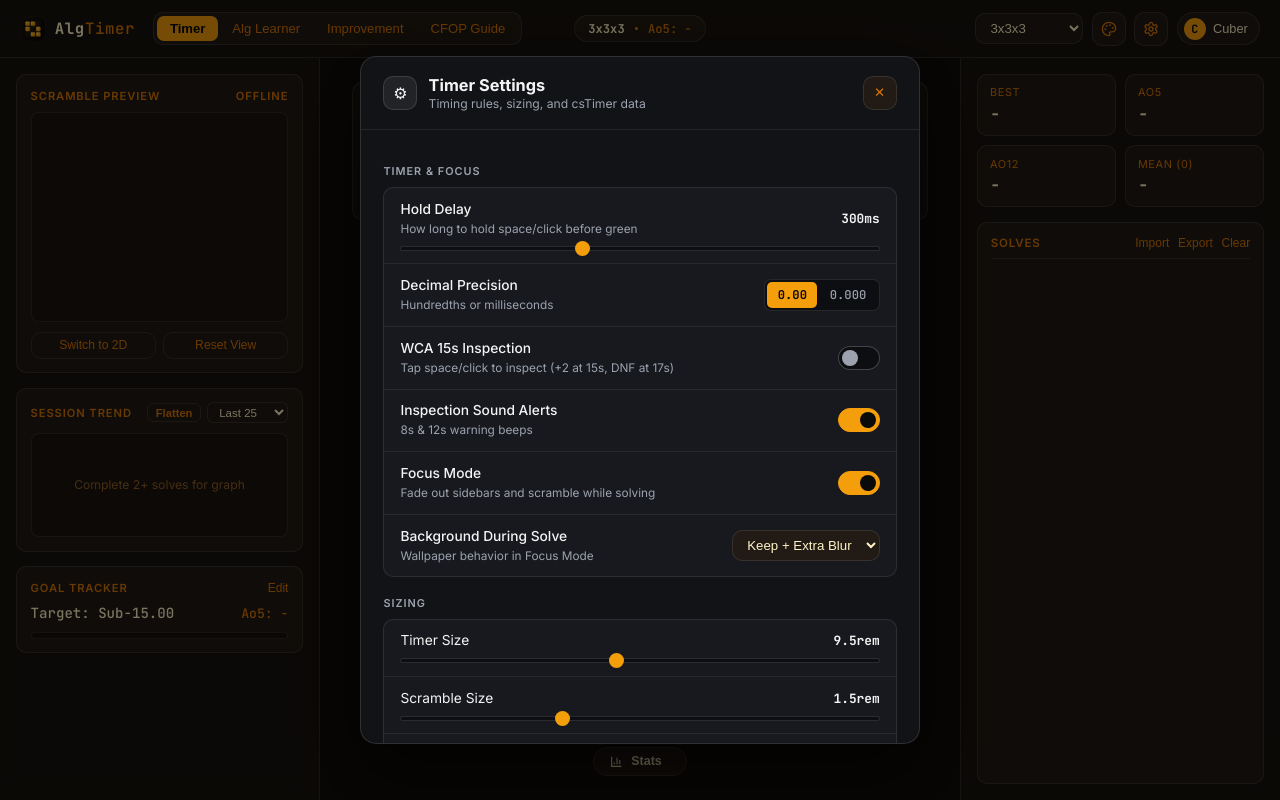
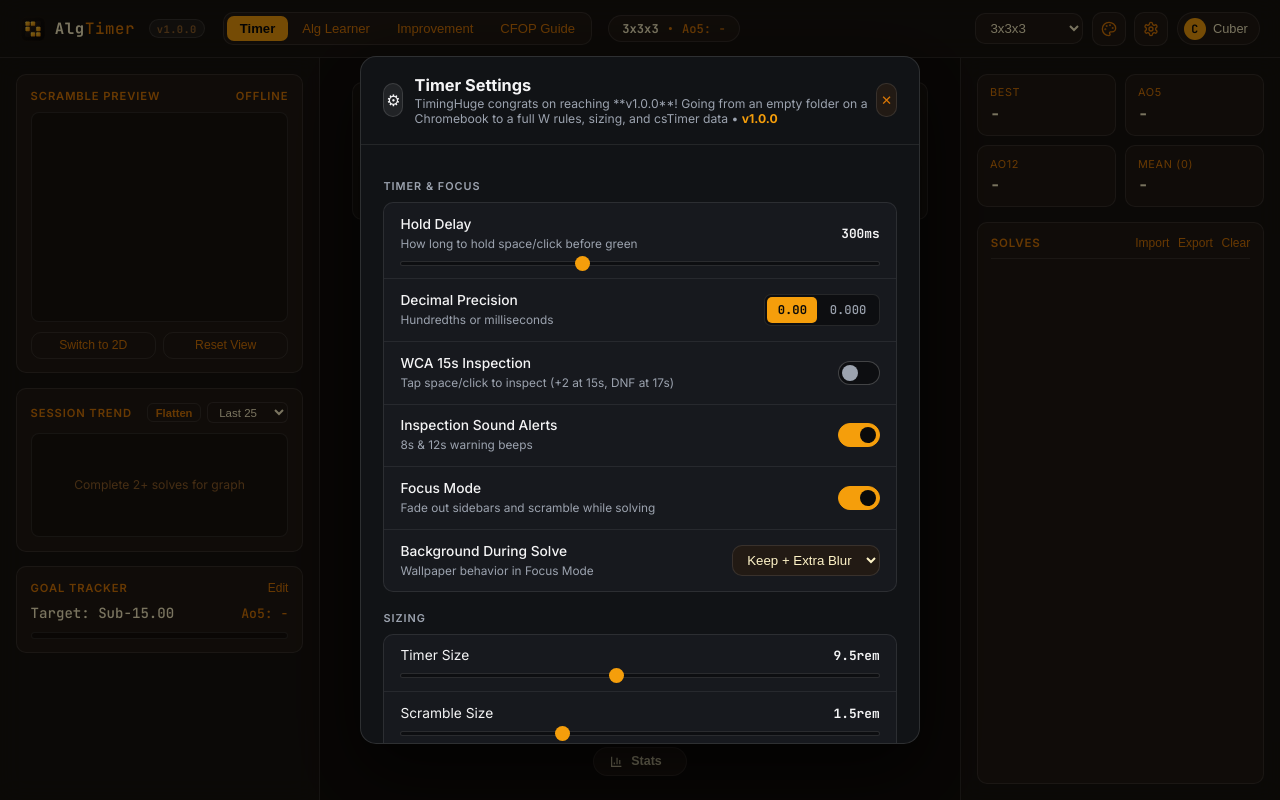
Before and after one commit to realstringcheese/AlgTimer, a plain HTML site: page index.html in a window 1280 px wide. Both pictures are taken after a click on the button 1151 px from the left and 28 px from the top of the page. Drawn offline with Linux system fonts and the light colour scheme.

Commit message:
1.0.0 Offical Release

```diff
--- a/index.html
+++ b/index.html
@@ -36,6 +36,7 @@
         <div class="brand">
           <img src="/icon.svg" alt="" width="26" height="26" style="border-radius:6px; flex-shrink:0;" />
           <span>Alg<span class="brand-muted">Timer</span></span>
+          <span class="version-badge">v1.0.0</span>
         </div>
 
         <nav class="nav-tabs" aria-label="Primary Views">
@@ -439,7 +440,13 @@
   <div id="settings-modal" class="modal hidden" role="dialog" aria-modal="true" aria-labelledby="settings-title">
     <div class="modal-card modal-wide">
       <div class="studio-header">
-        <div class="studio-title-wrap"><div class="studio-badge">⚙</div><div><h2 id="settings-title">Timer Settings</h2><p>Timing rules, sizing, and csTimer data</p></div></div>
+        <div class="studio-title-wrap">
+          <div class="studio-badge">⚙</div>
+          <div>
+            <h2 id="settings-title">Timer Settings</h2>
+            <p>TimingHuge congrats on reaching **v1.0.0**! Going from an empty folder on a Chromebook to a full W rules, sizing, and csTimer data • <strong style="color:var(--accent-color);">v1.0.0</strong></p>
+          </div>
+        </div>
         <button id="close-settings-btn" class="btn-icon" type="button">✕</button>
       </div>
       <div class="studio-scroll">
--- a/styles.css
+++ b/styles.css
@@ -429,3 +429,18 @@ input[type="range"]::-webkit-slider-thumb { -webkit-appearance: none; appearance
 .st-red { background: #ef4444; }
 .st-yellow { background: #eab308; }
 .st-green { background: #22c55e; }
+
+/* === V1.0.0 RELEASE BADGE === */
+.version-badge {
+  font-family: var(--font-mono);
+  font-size: 0.65rem;
+  font-weight: 600;
+  color: var(--text-muted);
+  background: rgba(255, 255, 255, 0.05);
+  border: 1px solid var(--border-color);
+  padding: 0.12rem 0.45rem;
+  border-radius: 999px;
+  margin-left: 0.3rem;
+  letter-spacing: 0.04em;
+  user-select: none;
+}
```
